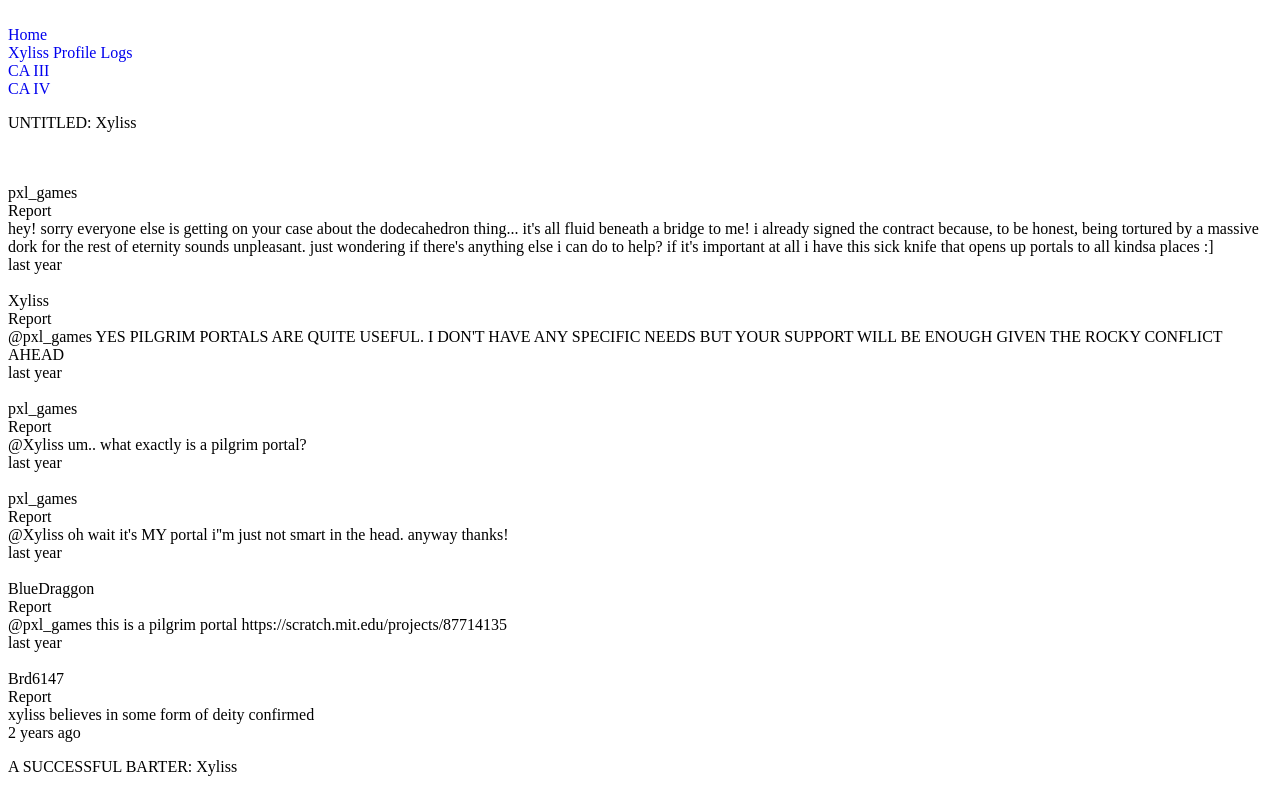
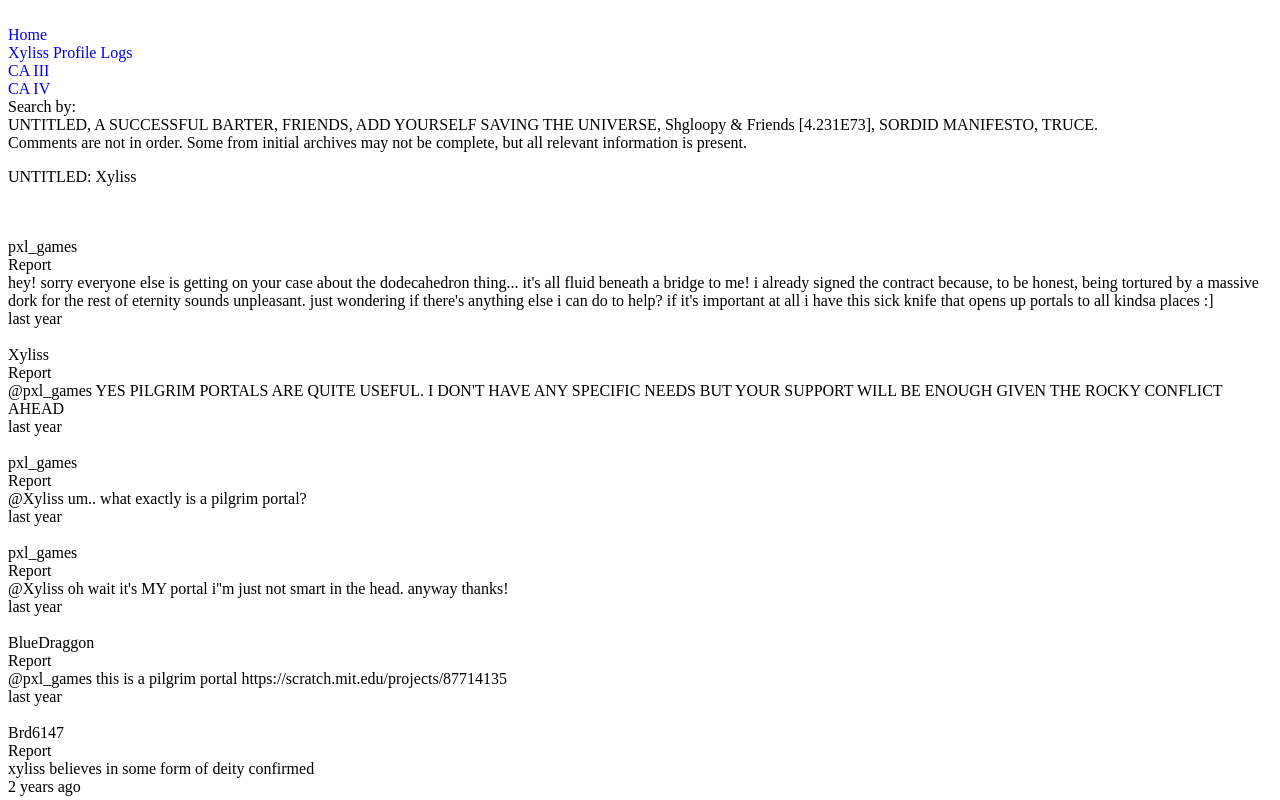
Before and after one commit to gasolineteapot/candleworldarchive, a plain HTML site: page xylist.html in a window 1280 px wide. Shown: the top 800 px of the page. Drawn offline with Linux system fonts and the light colour scheme.

Commit message:
Update xylist.html

```diff
--- a/xylist.html
+++ b/xylist.html
@@ -20,7 +20,7 @@ p {
   <br /><a href="./ca3.html">CA III</a>
   <br /><a href="./ca4.html">CA IV</a>
 </div>
-
+  <span>Search by: <br /> UNTITLED, A SUCCESSFUL BARTER, FRIENDS, ADD YOURSELF SAVING THE UNIVERSE, Shgloopy & Friends [4.231E73], SORDID MANIFESTO, TRUCE. <br /> Comments are not in order. Some from initial archives may not be complete, but all relevant information is present. </span>
 <p>UNTITLED: Xyliss</p>
 <br /><br />
 pxl_games<br />
```
